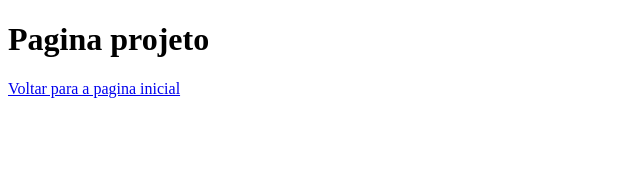
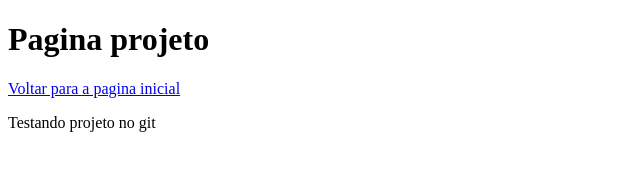
Before and after one commit to 1lann4/aulagithub, a plain HTML site: page projeto.html in a window 1280 px wide. Shown: the whole page, without its empty margins (0-640 px from the left). Drawn offline with Linux system fonts and the light colour scheme.

Commit message:
Acrescentando nova frase

```diff
--- a/projeto.html
+++ b/projeto.html
@@ -8,5 +8,6 @@
 <body>
     <h1>Pagina projeto</h1>
     <a href="index.html">Voltar para a pagina inicial</a>
+    <p>Testando projeto no git</p>
 </body>
 </html>
```
